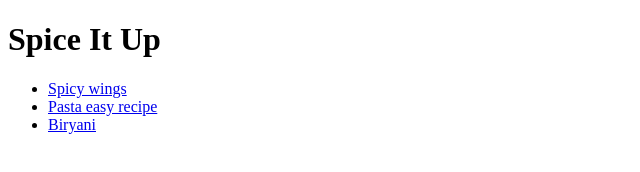
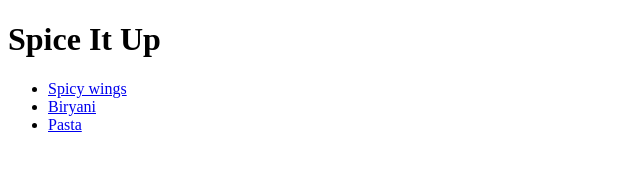
Before and after one commit to Mysticprojects/odin-recipes, a plain HTML site: page index.html in a window 1280 px wide. Shown: the full height of the page, 0-640 px from the left. Drawn offline with Linux system fonts and the light colour scheme.

Commit message:
Complete project

```diff
--- a/index.html
+++ b/index.html
@@ -10,8 +10,8 @@
     <h1>Spice It Up</h1>
     <ul>
         <li><a href="recipes/wings.html">Spicy wings</a></li>
-        <li><a href="recipes/pasta.html">Pasta easy recipe</a></li>
-        <li><a href="recipes/biryani.html">Biryani</a></li>
+        <li><a href="recipes/pasta.html">Biryani</a></li>
+        <li><a href="recipes/biryani.html">Pasta</a></li>
       </ul>
 </body>
 </html>
```
Also changed, not shown: recipes/biryani.html (+1 -0 lines), recipes/pasta.html (+1 -0 lines), recipes/wings.html (+2 -1 lines).
